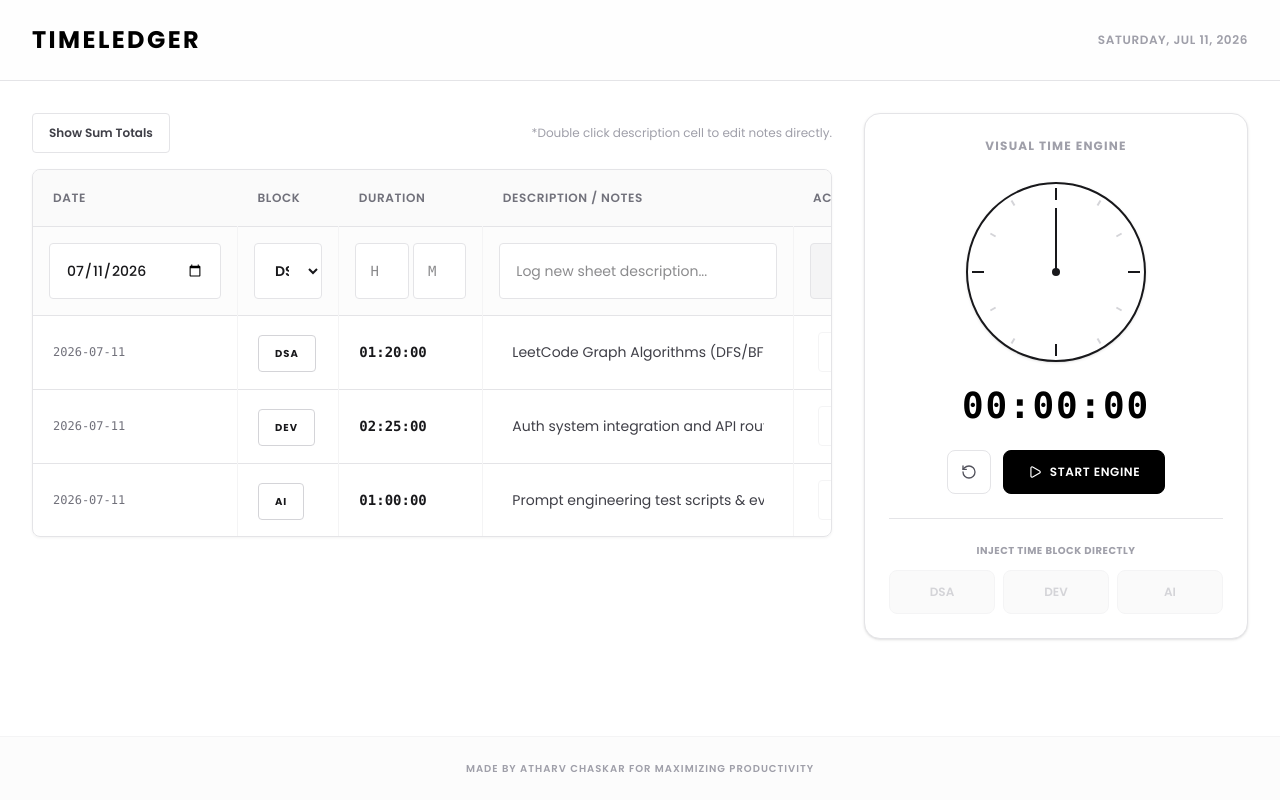
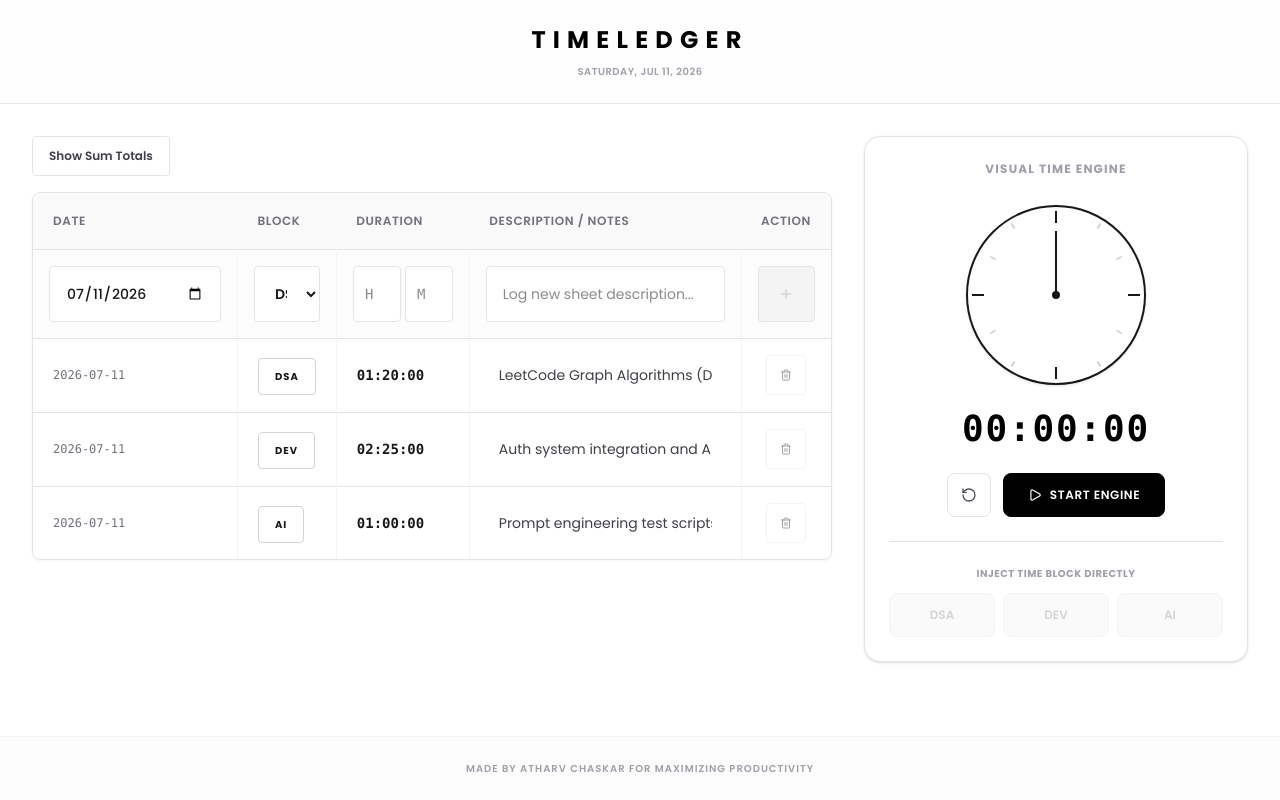
Before and after one commit to Atharvchaskar008/My-productivity-tracker-, a React (Vite) app: page / in a window 1280 px wide. Built offline with nearby package versions, Linux system fonts and the light colour scheme.

Commit message:
removed unnecessary text

```diff
--- a/src/App.jsx
+++ b/src/App.jsx
@@ -219,18 +219,18 @@ export default function App() {
 
       {/* HEADER SECTION (MINIMALIST) */}
       <header className="border-b border-zinc-200 py-6 px-6 sm:px-8 bg-zinc-50/30">
-        <div className="max-w-7xl mx-auto flex items-center justify-between">
-          <h1 className="text-xl sm:text-2xl font-bold tracking-widest text-black uppercase">
+        <div className="max-w-[1500px] mx-auto flex flex-col items-center justify-center">
+          <h1 className="text-xl sm:text-2xl font-bold tracking-[0.3em] text-black uppercase text-center">
             TIMELEDGER
           </h1>
-          <div className="text-xs text-zinc-400 font-semibold tracking-wider uppercase">
+          <div className="text-[10px] text-zinc-400 font-semibold tracking-wider uppercase mt-2">
             {new Date().toLocaleDateString('en-US', { weekday: 'long', month: 'short', day: 'numeric', year: 'numeric' })}
           </div>
         </div>
       </header>
 
       {/* TWO-COLUMN GRID LAYOUT (ADHERING TO 8PT GRID & INWARD COLLAPSE) */}
-      <main className="flex-1 max-w-7xl w-full mx-auto p-6 sm:p-8 grid grid-cols-1 lg:grid-cols-12 gap-8">
+      <main className="flex-1 max-w-[1500px] w-full mx-auto p-6 sm:p-8 grid grid-cols-1 lg:grid-cols-12 gap-8">
 
         {/* LEFT COLUMN (8 COLS): EXCEL SPREADSHEET TABLE */}
         <section className="lg:col-span-8 order-1 lg:order-1 flex flex-col space-y-4">
@@ -242,14 +242,11 @@ export default function App() {
             >
               <span>{showSummary ? 'Hide Sum Totals' : 'Show Sum Totals'}</span>
             </button>
-            <span className="text-xs text-zinc-400">
-              *Double click description cell to edit notes directly.
-            </span>
           </div>
 
           <div className="excel-table-container">
             <div className="overflow-x-auto">
-              <table className="w-full border-collapse text-left text-sm min-w-[850px]">
+              <table className="w-full border-collapse text-left text-sm min-w-[750px] lg:min-w-full">
                 <thead>
                   <tr className="bg-zinc-50 border-b border-zinc-200">
                     <th scope="col" className="p-5 text-xs font-semibold uppercase tracking-wider text-zinc-500 w-[18%]">
```
